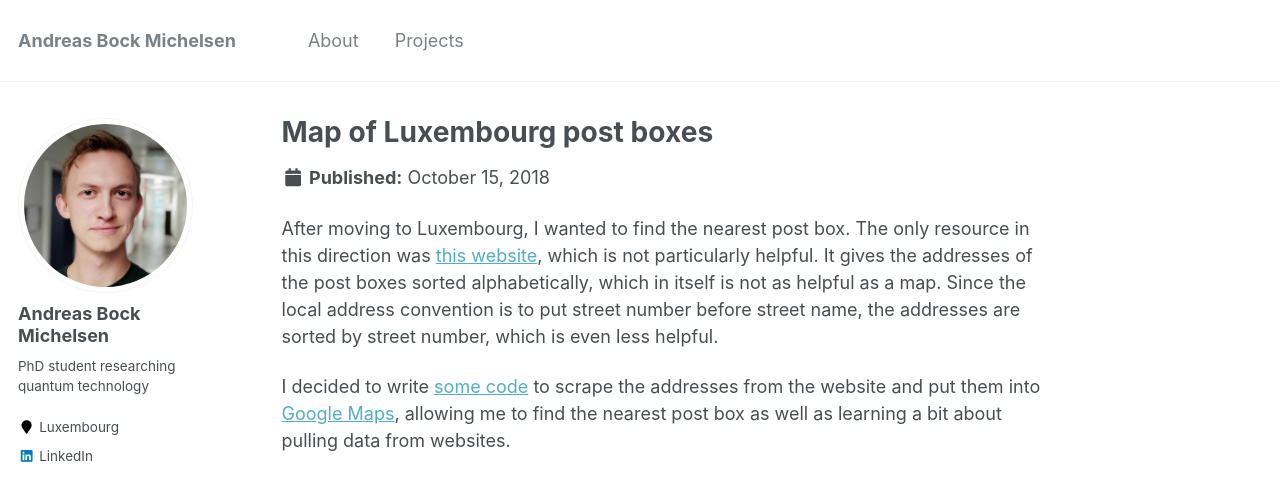
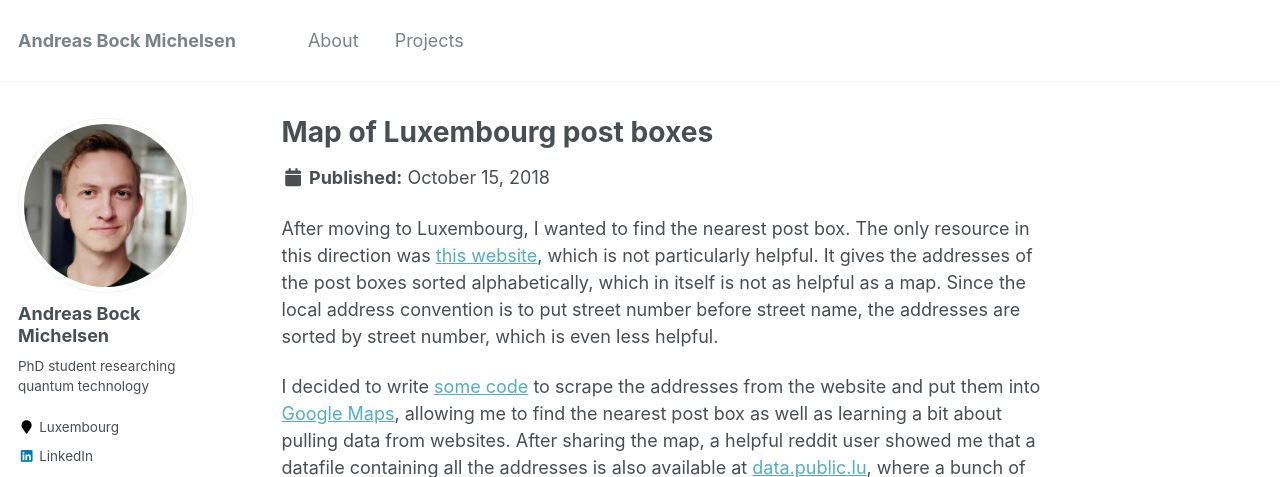
Before and after one commit to AndBM/andbm.github.io, a Jekyll site: the page built from _projects/luxembourg-post-boxes.md, in a window 1280 px wide and 1353 px high. Shown: the top 477 px of the window. Built offline with Jekyll 4.4.1, drawn with Linux system fonts in a browser that asks for light colours; some of the changed text lies outside the part shown; grey boxes are pictures that could not be loaded.

Commit message:
Added data.public.lu mention

```diff
--- a/_projects/luxembourg-post-boxes.md
+++ b/_projects/luxembourg-post-boxes.md
@@ -10,10 +10,11 @@ date: 2018-10-15
 
 After moving to Luxembourg, I wanted to find the nearest post box. The only resource in this direction was [this website][1], which is not particularly helpful. It gives the addresses of the post boxes sorted alphabetically, which in itself is not as helpful as a map. Since the local address convention is to put street number before street name, the addresses are sorted by street number, which is even less helpful.
 
-I decided to write [some code][2] to scrape the addresses from the website and put them into [Google Maps][3], allowing me to find the nearest post box as well as learning a bit about pulling data from websites.
+I decided to write [some code][2] to scrape the addresses from the website and put them into [Google Maps][3], allowing me to find the nearest post box as well as learning a bit about pulling data from websites. After sharing the map, a helpful reddit user showed me that a datafile containing all the addresses is also available at [data.public.lu][4], where a bunch of different publically available data from Luxembourg can be found.
 
 <iframe src="https://www.google.com/maps/d/embed?mid=1jVL1J6kxpNzRxrro8DM2HlKp2ZM0SyAI" width="640" height="480"></iframe>
 
 [1]: https://www.post.lu/en/independants-et-pme/solutions-postales/trouver-une-boite-aux-lettres
 [2]: https://github.com/AndBM/luxembourg-postboxes
 [3]: https://www.google.com/maps/d/viewer?mid=1jVL1J6kxpNzRxrro8DM2HlKp2ZM0SyAI&ll=49.63663988035693%2C6.146804007843912&z=12
+[4]: https://data.public.lu/fr/datasets/adresses-et-heures-de-releve-des-boites-aux-lettres-post-luxembourg/
```
